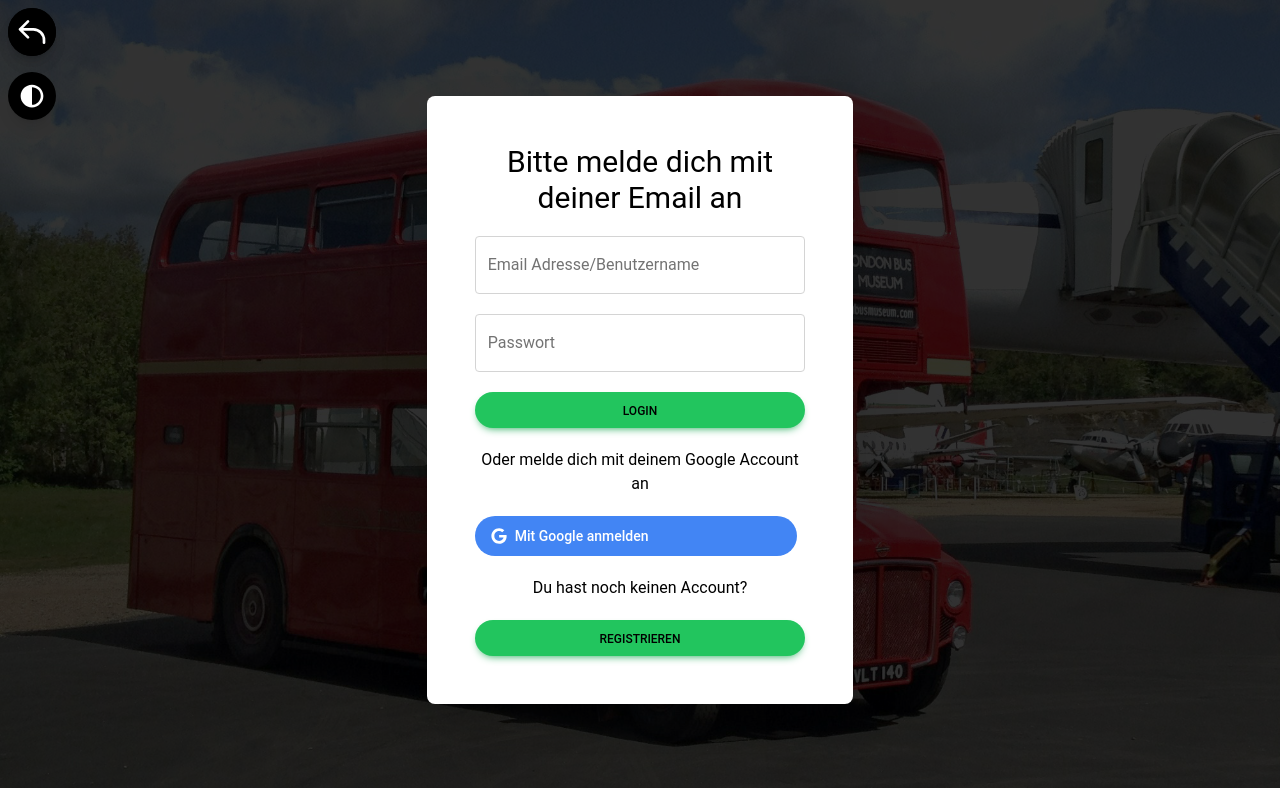
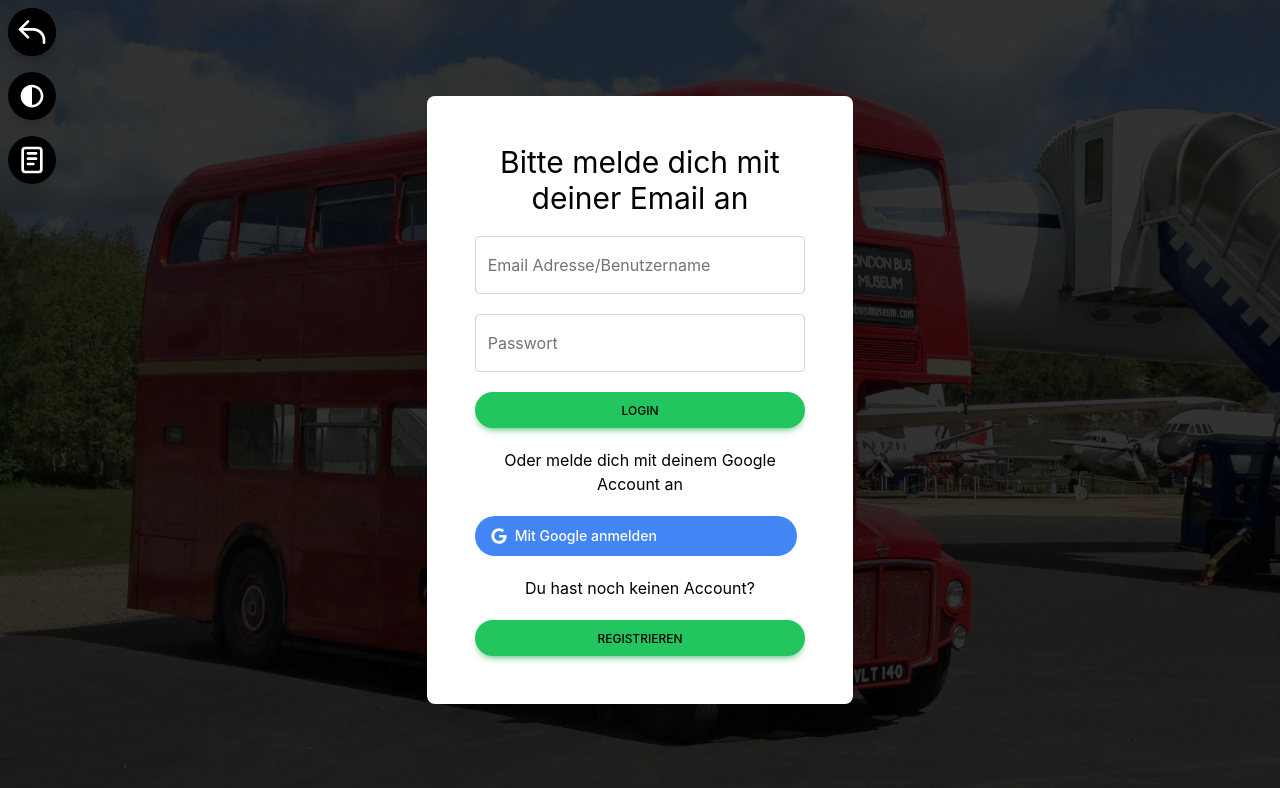
Before and after one commit to Schuetze1000/TheRouteMaster, a React (Create React App) app in the folder client/: page /login in a window 1280 px wide. Shown: the top 788 px of the page. Built offline with nearby package versions, Linux system fonts and the light colour scheme.

Commit message:
added new icons

```diff
--- a/client/package.json
+++ b/client/package.json
@@ -10,6 +10,7 @@
     "axios": "^1.4.0",
     "react": "^18.2.0",
     "react-dom": "^18.2.0",
+    "react-google-recaptcha": "^2.1.0",
     "react-icons": "^4.8.0",
     "react-router": "^6.11.1",
     "react-router-dom": "^6.11.1",
--- a/client/src/components/Back_landing.tsx
+++ b/client/src/components/Back_landing.tsx
@@ -5,12 +5,27 @@ const Back_landing = () => {
     const handleClick = () => navigate("/");
 
     return (
-        <div className="back-button z-50" onClick={handleClick}>
-            <svg className="h-8 w-8"  fill="none" viewBox="0 0 24 24" stroke="currentColor">
-                <path stroke-linecap="round" stroke-linejoin="round" stroke-width="2" d="M3 10h10a8 8 0 018 8v2M3 10l6 6m-6-6l6-6"/>
-            </svg>
+        <div>
+            <Back />
         </div>
     );
 }
 
+const Back = ({ text = "Zurück" }) => {
+    const navigate = useNavigate();
+    const handleClickAccount = () => navigate("/");
+
+    return (
+        <div className="landing-button group" onClick={handleClickAccount}>
+            <svg className="h-8 w-8"  fill="none" viewBox="0 0 24 24" stroke="currentColor">
+                <path stroke-linecap="round" stroke-linejoin="round" stroke-width="2" d="M3 10h10a8 8 0 018 8v2M3 10l6 6m-6-6l6-6"/>
+            </svg>
+
+            <span className="navbar-text group-hover:scale-100">
+                {text}
+            </span>
+        </div>
+    );
+};
+
 export default Back_landing;
--- a/client/src/components/Navbar_credentials.tsx
+++ b/client/src/components/Navbar_credentials.tsx
@@ -1,5 +1,6 @@
 import DarkMode_switch from "./DarkMode_switch";
 import Back_landing from "./Back_landing";
+import { useNavigate } from "react-router-dom";
 
 const Navbar_credentials = () => {
     return (
@@ -7,6 +8,18 @@ const Navbar_credentials = () => {
 
             <Back_landing />
             <DarkMode_switch />
+            <NavbarImprint />
+        </div>
+    );
+};
+
+const NavbarImprint = () => {
+    const navigate = useNavigate();
+    const handleClickAccount = () => navigate("/imprint");
+
+    return (
+        <div className="landing-button group" onClick={handleClickAccount}>
+            <svg className="h-8 w-8 text-white"  width="24" height="24" viewBox="0 0 24 24" stroke-width="2" stroke="currentColor" fill="none" stroke-linecap="round" stroke-linejoin="round">  <path stroke="none" d="M0 0h24v24H0z"/>  <rect x="5" y="3" width="14" height="18" rx="2" />  <line x1="9" y1="7" x2="15" y2="7" />  <line x1="9" y1="11" x2="15" y2="11" />  <line x1="9" y1="15" x2="13" y2="15" /></svg>
         </div>
     );
 };
--- a/client/src/components/Navbar_landing.tsx
+++ b/client/src/components/Navbar_landing.tsx
@@ -1,10 +1,23 @@
 import DarkMode_switch from "./DarkMode_switch";
+import { useNavigate } from "react-router-dom";
 
 const Navbar_landing = () => {
     return (
         <div className="fixed top-0 h-full w-16 m-0 flex flex-col opacity-100 text-white z-50">
 
             <DarkMode_switch />
+            <NavbarImprint />
+        </div>
+    );
+};
+
+const NavbarImprint = () => {
+    const navigate = useNavigate();
+    const handleClickAccount = () => navigate("/imprint");
+
+    return (
+        <div className="landing-button group" onClick={handleClickAccount}>
+            <svg className="h-8 w-8 text-white"  width="24" height="24" viewBox="0 0 24 24" stroke-width="2" stroke="currentColor" fill="none" stroke-linecap="round" stroke-linejoin="round">  <path stroke="none" d="M0 0h24v24H0z"/>  <rect x="5" y="3" width="14" height="18" rx="2" />  <line x1="9" y1="7" x2="15" y2="7" />  <line x1="9" y1="11" x2="15" y2="11" />  <line x1="9" y1="15" x2="13" y2="15" /></svg>
         </div>
     );
 };
--- /dev/null
+++ b/client/src/components/Re_captcha.tsx
@@ -0,0 +1,20 @@
+import ReCAPTCHA from "react-google-recaptcha"
+import { useRef } from 'react';
+
+const Re_captcha = () =>{
+    const captchaRef = useRef(null)
+
+    return(
+            <form>
+                <label htmlFor="name">Name</label>
+                    <input type="text" id="name" className="input"/>
+                    <ReCAPTCHA
+                    sitekey={process.env.REACT_APP_SITE_KEY}
+                    ref={captchaRef}
+                    />
+                <button>Submit</button>
+            </form>
+    )
+}
+
+export default Re_captcha;
--- a/client/src/index.css
+++ b/client/src/index.css
@@ -8,45 +8,45 @@
 
   .navbar-icon {
     @apply relative flex items-center justify-center h-12 w-12 mt-2 mb-2 mx-auto shadow-lg
-            bg-theme-1-1 text-theme-1-2 hover:bg-theme-1-1 hover:text-black font-sans
+            bg-theme-1-1 text-theme-1-2 hover:bg-theme-1-1 hover:text-black
             rounded-3xl hover:rounded-xl transition-all duration-300 ease-linear cursor-pointer;
   }
 
   .navbar-icon-bottom {
     @apply absolute bottom-0 left-2 flex items-center justify-center h-12 w-12 mt-2 mb-2 mx-auto shadow-lg
-            bg-theme-1-2 text-theme-1-2 hover:bg-theme-1-1 hover:text-black font-sans
+            bg-theme-1-2 text-theme-1-2 hover:bg-theme-1-1 hover:text-black
             rounded-3xl hover:rounded-xl transition-all duration-300 ease-linear cursor-pointer;
   }
 
   .navbar-text {
-    @apply absolute w-auto p-2 m-2 min-w-max left-14 rounded-md shadow-md text-white font-sans
+    @apply absolute w-auto p-2 m-2 min-w-max left-14 rounded-md shadow-md text-white
             bg-gray-900 text-xs font-bold transition-all duration-100 scale-0 origin-left;
   }
 
   .navbar-hr {
-    @apply border border-gray-200 dark:border-gray-800 rounded-full mx-2 font-sans;
+    @apply border border-gray-200 dark:border-gray-800 rounded-full mx-2;
   }
 
   .email-input {
-    @apply relative border-gray-200 font-sans;
+    @apply relative border-gray-200;
   }
 
   .password-input {
-    @apply relative font-sans;
+    @apply relative;
   }
 
   .login-button {
-    @apply relative bg-theme-1-5 hover:bg-theme-1-4 flex items-center justify-center font-sans
+    @apply relative bg-theme-1-5 hover:bg-theme-1-4 flex items-center justify-center
             rounded-3xl hover:rounded-xl transition-all duration-300 ease-linear cursor-pointer;
   }
 
   .register-button {
-    @apply relative bg-theme-1-5 hover:bg-theme-1-4 flex items-center justify-center font-sans
+    @apply relative bg-theme-1-5 hover:bg-theme-1-4 flex items-center justify-center
             rounded-3xl hover:rounded-xl transition-all duration-300 ease-linear cursor-pointer;
   }
 
   .login-box {
-    @apply relative bg-white dark:bg-neutral-600 bg-opacity-100 w-[70%] md:w-1/3 mr-auto ml-24 md:mx-auto p-10 md:p-12 my-10 rounded-lg shadow-2xl grid space-y-5 font-sans;
+    @apply relative bg-white dark:bg-neutral-600 bg-opacity-100 w-[70%] md:w-1/3 mr-auto ml-24 md:mx-auto p-10 md:p-12 my-10 rounded-lg shadow-2xl grid space-y-5;
   }
 
   .input {
@@ -54,7 +54,7 @@
             text-base font-normal leading-tight text-neutral-700 transition duration-200 ease-linear placeholder:text-transparent
             focus:border-primary focus:pb-[0.625rem] focus:pt-[1.625rem] focus:text-neutral-700 focus:outline-none
             peer-focus:text-primary dark:border-neutral-600 dark:text-neutral-200 dark:focus:border-primary dark:peer-focus:text-primary
-            [&:not(:placeholder-shown)]:pb-[0.625rem] [&:not(:placeholder-shown)]:pt-[1.625rem] font-sans hover:border-neutral-400;
+            [&:not(:placeholder-shown)]:pb-[0.625rem] [&:not(:placeholder-shown)]:pt-[1.625rem] hover:border-neutral-400;
   }
 
   .button {
@@ -63,7 +63,7 @@
             ease-in-out hover:bg-green-600 hover:shadow-[0_8px_9px_-4px_rgba(20,164,77,0.3),0_4px_18px_0_rgba(20,164,77,0.2)]
             focus:bg-green-600 focus:shadow-[0_8px_9px_-4px_rgba(20,164,77,0.3),0_4px_18px_0_rgba(20,164,77,0.2)] focus:outline-none
             focus:ring-0 active:shadow-[0_8px_9px_-4px_rgba(20,164,77,0.3),0_4px_18px_0_rgba(20,164,77,0.2)]
-            dark:shadow-[0_4px_9px_-4px_rgba(20,164,77,0.5)] font-sans
+            dark:shadow-[0_4px_9px_-4px_rgba(20,164,77,0.5)]
             dark:hover:shadow-[0_8px_9px_-4px_rgba(20,164,77,0.2),0_4px_18px_0_rgba(20,164,77,0.1)]
             dark:focus:shadow-[0_8px_9px_-4px_rgba(20,164,77,0.2),0_4px_18px_0_rgba(20,164,77,0.1)]
              dark:active:shadow-[0_8px_9px_-4px_rgba(20,164,77,0.2),0_4px_18px_0_rgba(20,164,77,0.1)];
@@ -71,13 +71,13 @@
 
   .landing-icon {
     @apply relative flex items-center justify-center h-12 w-12 mt-2 mb-2 mx-auto shadow-lg
-            bg-black dark:bg-neutral-400 text-white dark:text-black hover:bg-neutral-400 dark:hover:bg-black hover:text-black dark:hover:text-white font-sans
+            bg-black dark:bg-neutral-400 text-white dark:text-black hover:bg-neutral-400 dark:hover:bg-black hover:text-black dark:hover:text-white
             rounded-3xl hover:rounded-xl transition-all duration-300 ease-linear cursor-pointer;
   }
 
-  .back-button {
+  .landing-button {
     @apply relative flex items-center justify-center h-12 w-12 mt-2 mb-2 left-2 shadow-lg
-            bg-black dark:bg-neutral-400 text-white dark:text-black hover:bg-neutral-400 dark:hover:bg-black hover:text-black dark:hover:text-white font-sans
+            bg-black dark:bg-neutral-400 text-white dark:text-black hover:bg-neutral-400 dark:hover:bg-black hover:text-black dark:hover:text-white
             rounded-3xl hover:rounded-xl transition-all duration-300 ease-linear cursor-pointer;
   }
 }
--- a/client/src/index.tsx
+++ b/client/src/index.tsx
@@ -1,4 +1,4 @@
-import React from 'react';
+import React,  { useRef } from 'react';
 import ReactDOM from 'react-dom/client';
 import './index.css';
 import App from './App';
--- a/client/tailwind.config.js
+++ b/client/tailwind.config.js
@@ -19,18 +19,6 @@ module.exports = {
       colors: {
         primary: "#202225",
         secondary: "#5865f2",
-        gray: colors.trueGray,
-        gray: {
-          900: "#202225",
-          800: "#2f3136",
-          700: "#36393f",
-          600: "#4f545c",
-          500: "#4f500c",
-          400: "#d4d7dc",
-          300: "#e3e5e8",
-          200: "#ebedef",
-          100: "#f2f3f5",
-        },
         "theme-1-1": "#8EE4AF",
         "theme-1-2": "#EDF5E1",
         "theme-1-3": "#5CDB95",
@@ -38,9 +26,9 @@ module.exports = {
         "theme-1-5": "#379683",
       },
     },
-    fontFamily: {
+    /*fontFamily: {
       sans: ['Roboto']
-    },
+    },*/
   },
   plugins: [],
 }
```
Also changed, not shown: 1 other file (tests, documents, lock files or other folders).
